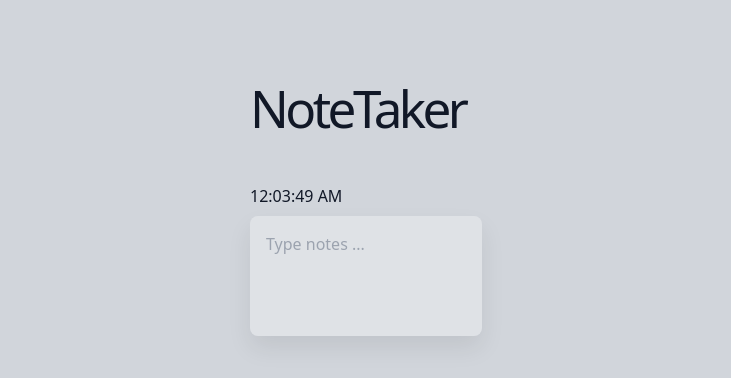
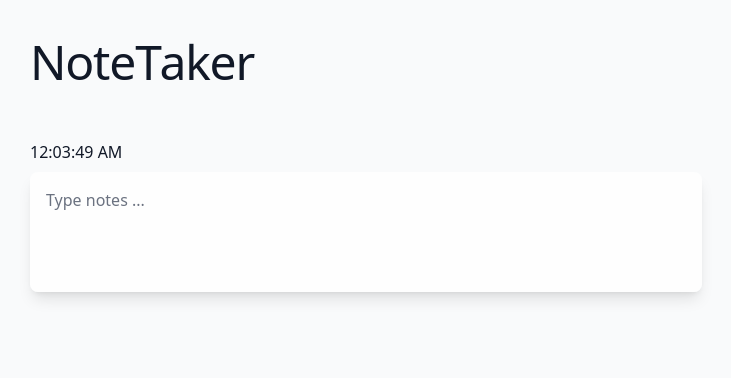
Before and after one commit to joehornby/notetaker, a React (Vite) app: page / in a window 1280 px wide. Shown: the top 378 px of the page, without its empty margins (274-1005 px from the left). Built offline with nearby package versions, Linux system fonts and the light colour scheme.

Commit message:
style: improve dark mode support and layout adjustments

```diff
--- a/src/App.css
+++ b/src/App.css
@@ -1,96 +1,3 @@
 @tailwind base;
 @tailwind components;
 @tailwind utilities;
-
-/* input:not([type="checkbox"])  */
-textarea {
-  font-family: inherit;
-  width: 100%;
-  border: none;
-  border-radius: 0.5rem;
-  box-shadow: 0px 12px 25px rgba(0, 0, 0, 0.08);
-  padding: 1rem;
-  margin-top: 0.5em;
-  margin-bottom: 4em;
-  background: rgba(255,255,255,0.3);
-  height: auto;
-}
-
-input:focus {
-  outline: none;
-}
-
-.anticon-delete {
-  width: 32px !important;
-  cursor: pointer;
-  color: #c0c0c0;
-}
-
-.anticon-delete:hover {
-  color: var(--color-text);
-}
-
-.note {
-  padding: 1rem;
-  background-color: var(--color-background);
-  border-radius: .5rem;
-  box-shadow: 0px 6px 12px rgba(0, 0, 0, 0.04);
-  position: relative;
-  display: flex;
-  flex-direction: column;
-  width: 100%;
-  align-items: center;
-  justify-content: space-between;
-  gap: .5rem;
-  overflow: hidden;
-}
-.note > .metadata {
-  display: flex;
-  width: 100%;
-  justify-content: space-between;
-}
-
-.note .timestamp {
-  font-size: 0.8rem;
-  color: #c0c0c0;
-}
-.note > span {
-  display: inline-block;
-  width: 100%;
-}
-
-h1 {
-  font-size: 3.2em;
-  line-height: 1.1;
-  font-weight: 400;
-  margin: 0;
-  margin-bottom: 2rem;
-  padding: 0;
-  letter-spacing: -0.07em;
-  white-space: nowrap;
-  font-kerning: normal;
-}
-h1 > .T {
-  letter-spacing: -0.15em;
-}
-
-@media (prefers-color-scheme: light) {
-  :root {
-    --color-text: #213547;
-    --color-background: #ffffff;
-  }
-  a:hover {
-    color: #747bff;
-  }
-  button {
-    background-color: #f9f9f9;
-  }
-}
-
-a {
-  font-weight: 500;
-  text-decoration: inherit;
-}
-a:hover {
-  color: #535bf2;
-}
--- a/src/App.tsx
+++ b/src/App.tsx
@@ -6,8 +6,8 @@ import "./App.css";
 export default function App() {
   return (
     <Provider>
-      <h1>
-        Note<span className="T">T</span>aker
+      <h1 className="text-5xl leading-tight font-normal m-0 mb-8 p-0 tracking-tight whitespace-nowrap text-gray-900 dark:text-gray-100">
+        Note<span className="tracking-tighter">T</span>aker
       </h1>
       <NoteList />
     </Provider>
--- a/src/components/Note.tsx
+++ b/src/components/Note.tsx
@@ -12,11 +12,18 @@ export const Note = ({ id, remove }: NoteProps) => {
 
   return (
     <>
-      <div className="metadata">
-        <span className="timestamp">{note.timestamp}</span>
-        <DeleteOutlined onClick={() => remove(id)} />
+      <div className="flex w-full justify-between">
+        <span className="text-sm text-gray-500 dark:text-gray-400">
+          {note.timestamp}
+        </span>
+        <DeleteOutlined
+          className="w-8 cursor-pointer text-gray-400 hover:text-gray-800 dark:text-gray-400 dark:hover:text-gray-200"
+          onClick={() => remove(id)}
+        />
       </div>
-      <span className="text">{note.noteText}</span>
+      <span className="inline-block w-full text-gray-900 dark:text-gray-100">
+        {note.noteText}
+      </span>
     </>
   );
 };
--- a/src/components/NoteList.tsx
+++ b/src/components/NoteList.tsx
@@ -99,13 +99,13 @@ export const NoteList = () => {
           <Input.TextArea
             ref={inputRef}
             rows={4}
-            style={{ width: "100%", height: 120, resize: "none" }}
+            className="w-full h-[120px] resize-none font-inherit border-none rounded-lg shadow-lg p-4 mt-2 mb-16 bg-white bg-opacity-80 dark:bg-gray-800 dark:bg-opacity-80 text-gray-900 dark:text-gray-100 placeholder-gray-500 dark:placeholder-gray-400 focus:outline-none"
             bordered={false}
             placeholder="Type notes ..."
           />
         </Form.Item>
       </Form>
-      <div style={{ overflow: "scroll", height: 300 }}>
+      <div className="overflow-scroll h-[300px] pr-2">
         <Notes remove={remove} />
       </div>
     </>
--- a/src/components/Notes.tsx
+++ b/src/components/Notes.tsx
@@ -19,7 +19,10 @@ export const Notes = ({ remove }: NotesProps) => {
   return (
     <>
       {transitions((style, id) => (
-        <a.div className="note" style={style}>
+        <a.div
+          className="p-4 bg-white dark:bg-gray-800 rounded-lg shadow-md relative flex flex-col w-full items-center justify-between gap-2 overflow-hidden mb-2"
+          style={style}
+        >
           <Note id={id} remove={remove} />
         </a.div>
       ))}
--- a/src/main.tsx
+++ b/src/main.tsx
@@ -1,7 +1,6 @@
 import React from 'react'
 import ReactDOM from 'react-dom/client'
-import App from './App'
-// import './index.css'
+import App from "./App";
 
 ReactDOM.createRoot(document.getElementById('root') as HTMLElement).render(
   <React.StrictMode>
--- a/tailwind.config.js
+++ b/tailwind.config.js
@@ -1,6 +1,7 @@
 /** @type {import('tailwindcss').Config} */
 export default {
   content: ["./index.html", "./src/**/*.tsx"],
+  darkMode: "media", // Enable dark mode based on system preference
   theme: {
     extend: {},
   },
```
Also changed, not shown: index.html (+3 -7 lines).
